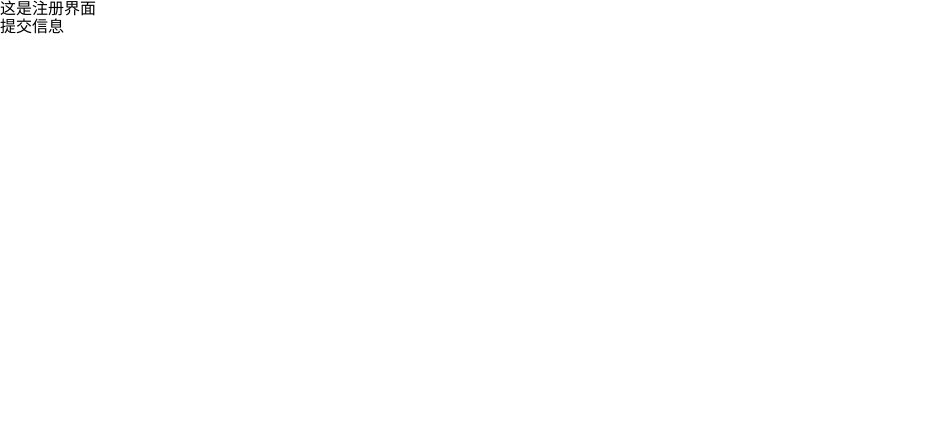
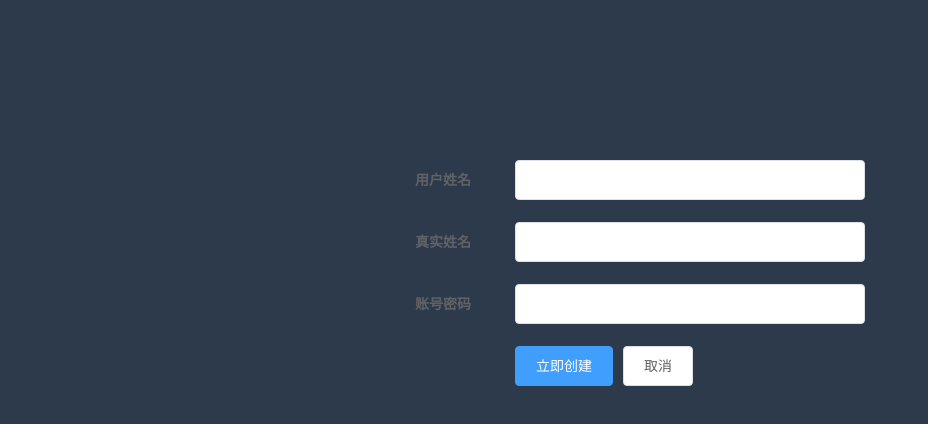
Before and after one commit to deffname/JMGExamSys03, a Vue app in the folder vuecode/: page /#/register in a window 1280 px wide. Shown: the top 424 px of the page, without its empty margins (0-928 px from the left). Built offline with nearby package versions, Linux system fonts and the light colour scheme.

Commit message:
注册界面完成

```diff
--- a/vuecode/src/views/login/index.vue
+++ b/vuecode/src/views/login/index.vue
@@ -1,11 +1,25 @@
 <template>
   <div class="login-container">
-    <el-form ref="loginForm" :model="loginForm" :rules="loginRules" class="login-form" auto-complete="on" label-position="left">
+    <el-form
+      ref="loginForm"
+      :model="loginForm"
+      :rules="loginRules"
+      class="login-form"
+      auto-complete="on"
+      label-position="left"
+    >
+      <el-radio-group
+        class="title-container"
+        v-model="userrole"
+        size="big"
+        style="margin-bottom: 30px"
+      >
+        <el-radio-button label="student">学生</el-radio-button>
+        <el-radio-button label="teacher">教师</el-radio-button>
+        <el-radio-button label="admin">管理员</el-radio-button>
+      </el-radio-group>
 
-      <div class="title-container">
-        <h3 class="title">Login Form</h3>
-      </div>
-
+      <!-- placeholder是默认显示的文本 -->
       <el-form-item prop="username">
         <span class="svg-container">
           <svg-icon icon-class="user" />
@@ -13,7 +27,7 @@
         <el-input
           ref="username"
           v-model="loginForm.username"
-          placeholder="Username"
+          :placeholder="userrole + ' name'"
           name="username"
           type="text"
           tabindex="1"
@@ -37,118 +51,148 @@
           @keyup.enter.native="handleLogin"
         />
         <span class="show-pwd" @click="showPwd">
-          <svg-icon :icon-class="passwordType === 'password' ? 'eye' : 'eye-open'" />
+          <svg-icon
+            :icon-class="passwordType === 'password' ? 'eye' : 'eye-open'"
+          />
         </span>
       </el-form-item>
 
       <el-form-item>
-        <el-button :loading="loading" type="primary" style="width:100%" @click="handleLogin">登录</el-button>
+        <el-button
+          :loading="loading"
+          type="primary"
+          style="width: 100%"
+          @click="handleLogin"
+          >{{ userroleC }}登录</el-button
+        >
       </el-form-item>
+      <!-- @就是 v-on 是vue对onclick的封装 -->
       <el-form-item>
-        <el-button :loading="loading" style="width:100%" @click="handleRegister">注册</el-button>
+        <el-button
+          :loading="loading"
+          style="width: 100%"
+          @click="handleRegister"
+          >{{ userroleC }}注册</el-button
+        >
       </el-form-item>
-      <!-- <el-form-item>
-        <el-button :loading="loading" type="primary" style="width:50%;margin-bottom:30px;" @click.native.prevent="handleLogin">登录</el-button>
-        <el-button :loading="loading" style="width:45%;margin-bottom:30px;" @click.native.prevent="handleRegister">注册</el-button>
-      </el-form-item> -->
 
       <div class="tips">
-        <span style="margin-right:20px;">username: admin</span>
+        <span style="margin-right: 20px">username: admin</span>
         <span> password: any</span>
       </div>
-
     </el-form>
   </div>
 </template>
 
 <script>
-import { validUsername } from '@/utils/validate'
+import { validUsername } from "@/utils/validate";
 
 export default {
-  name: 'Login',
-  created(){
-    console.log("login被调用")
+  name: "Login",
+  created() {
+    console.log("login被调用");
   },
   data() {
     const validateUsername = (rule, value, callback) => {
       if (!validUsername(value)) {
-        callback(new Error('Please enter the correct user name'))
+        callback(new Error("Please enter the correct user name"));
       } else {
-        callback()
+        callback();
       }
-    }
+    };
     const validatePassword = (rule, value, callback) => {
       if (value.length < 6) {
-        callback(new Error('The password can not be less than 6 digits'))
+        callback(new Error("The password can not be less than 6 digits"));
       } else {
-        callback()
+        callback();
       }
-    }
+    };
     return {
       loginForm: {
-        username: 'admin',
-        password: '111111'
+        username: "admin",
+        password: "111111",
       },
       loginRules: {
-        username: [{ required: true, trigger: 'blur', validator: validateUsername }],
-        password: [{ required: true, trigger: 'blur', validator: validatePassword }]
+        username: [
+          { required: true, trigger: "blur", validator: validateUsername },
+        ],
+        password: [
+          { required: true, trigger: "blur", validator: validatePassword },
+        ],
       },
       loading: false,
-      passwordType: 'password',
-      redirect: undefined
-    }
+      passwordType: "password",
+      redirect: undefined,
+      userrole: "student",
+      userroleC: "学生",
+    };
   },
   watch: {
     $route: {
-      handler: function(route) {
-        this.redirect = route.query && route.query.redirect
+      handler: function (route) {
+        this.redirect = route.query && route.query.redirect;
       },
-      immediate: true
-    }
+      immediate: true,
+    },
+    userrole: function (userrole) {
+      console.log("userrole watch 被调用");
+      if (userrole == "student") {
+        this.userroleC = "学生";
+      }
+      if (userrole == "teacher") {
+        this.userroleC = "教师";
+      }
+      if (userrole == "admin") {
+        this.userroleC = "管理员";
+      }
+    },
   },
   methods: {
     showPwd() {
-      if (this.passwordType === 'password') {
-        this.passwordType = ''
+      if (this.passwordType === "password") {
+        this.passwordType = "";
       } else {
-        this.passwordType = 'password'
+        this.passwordType = "password";
       }
       this.$nextTick(() => {
-        this.$refs.password.focus()
-      })
+        this.$refs.password.focus();
+      });
     },
     handleLogin() {
-      this.$refs.loginForm.validate(valid => {
+      this.$refs.loginForm.validate((valid) => {
         if (valid) {
-          this.loading = true
-          this.$store.dispatch('user/login', this.loginForm).then(() => {
-            this.$router.push({ path: this.redirect || '/' })
-            this.loading = false
-          }).catch(() => {
-            this.loading = false
-          })
+          this.loading = true;
+          this.$store
+            .dispatch("user/login", this.loginForm)
+            .then(() => {
+              this.$router.push({ path: this.redirect || "/" });
+              this.loading = false;
+            })
+            .catch(() => {
+              this.loading = false;
+            });
         } else {
-          console.log('error submit!!')
-          return false
+          console.log("error submit!!");
+          return false;
         }
-      })
+      });
     },
-    handleRegister(){
-      console.log('handleRegister被启动')
+    handleRegister() {
+      console.log("handleRegister被启动");
       // 指挥路由跳转到注册界面
-      this.$router.push({ path:'/register' })
+      this.$router.push({ path: "/register" });
       // this.$router.push({ path: '/register' })
-    }
-  }
-}
+    },
+  },
+};
 </script>
 
 <style lang="scss">
 /* 修复input 背景不协调 和光标变色 */
 /* Detail see https://github.com/PanJiaChen/vue-element-admin/pull/927 */
 
-$bg:#283443;
-$light_gray:#fff;
+$bg: #283443;
+$light_gray: #fff;
 $cursor: #fff;
 
 @supports (-webkit-mask: none) and (not (cater-color: $cursor)) {
@@ -191,9 +235,9 @@ $cursor: #fff;
 </style>
 
 <style lang="scss" scoped>
-$bg:#2d3a4b;
-$dark_gray:#889aa4;
-$light_gray:#eee;
+$bg: #2d3a4b;
+$dark_gray: #889aa4;
+$light_gray: #eee;
 
 .login-container {
   min-height: 100%;
--- a/vuecode/src/views/register.vue
+++ b/vuecode/src/views/register.vue
@@ -1,16 +1,119 @@
 <template>
-  <div>
-    <div>这是注册界面</div>
+  <div class="register-container">
+    <el-form
+      class="register-form"
+      ref="registerForm"
+      :model="registerForm"
+      label-width="100px"
+      label-position="left"
+    >
+      <el-form-item label="用户姓名" prop="username">
+        <el-input v-model="registerForm.username"></el-input>
+      </el-form-item>
 
-    <router-link to="/login">提交信息</router-link>
+      <el-form-item label="真实姓名" prop="fullname">
+        <el-input v-model="registerForm.fullname"></el-input>
+      </el-form-item>
+
+      <el-form-item label="账号密码" prop="password">
+        <el-input v-model="registerForm.password"></el-input>
+      </el-form-item>
+
+      <el-form-item>
+        <el-button type="primary" @click="onSubmit">立即创建</el-button>
+        <el-button>取消</el-button>
+      </el-form-item>
+    </el-form>
   </div>
 </template>
 
 <script>
-  export default{
-    created(){
-      console.log('register被启动');
+export default {
+  data() {
+    return {
+      registerForm: {
+        username: "",
+        fullname: "",
+        password: "",
+      },
+      registerRules: {},
+    };
+  },
+  created() {
+    console.log("register被启动");
+  },
+  methods: {
+    onSubmit() {
+      this.$router.push({ path: "login" });
+    },
+  },
+};
+</script>
+
+// 似乎只是设置了一下颜色
+<!-- <style lang="scss"> -->
+$bg: #283443;
+$light_gray: #fff;
+$cursor: #fff;
+
+// 下面是一个判断，如果判断成功，就把register-container中的el-input中的input输入框设置为指定的颜色
+@supports (-webkit-mask: none) and (not (cater-color: $cursor)) {
+  .register-container .el-input input {
+    color: $cursor;
+  }
+}
+
+/* reset element-ui css */
+.register-container {
+  .el-input {
+    display: inline-block;
+    height: 47px;
+    width: 85%;
+
+    input {
+      background: transparent;
+      border: 0px;
+      // -webkit-appearance: none;
+      border-radius: 0px;
+      padding: 12px 5px 12px 15px;
+      color: $light_gray;
+      height: 47px;
+      caret-color: $cursor;
+
+      &:-webkit-autofill {
+        box-shadow: 0 0 0px 1000px $bg inset !important;
+        -webkit-text-fill-color: $cursor !important;
+      }
     }
   }
 
-</script>
+  .el-form-item {
+    border: 1px solid rgba(255, 255, 255, 0.1);
+    background: rgba(0, 0, 0, 0.1);
+    border-radius: 5px;
+    color: #454545;
+  }
+}
+</style>
+
+<style lang="scss" scoped>
+$bg: #2d3a4b;
+$dark_gray: #889aa4;
+$light_gray: #eee;
+
+.register-container {
+  min-height: 100%;
+  width: 100%;
+  background-color: $bg;
+  overflow: hidden;
+
+  .register-form {
+    position: relative;
+    width: 520px;
+    max-width: 100%;
+    padding: 160px 35px 0;
+    margin: 0 auto;
+    overflow: hidden;
+  }
+}
+</style>
```
